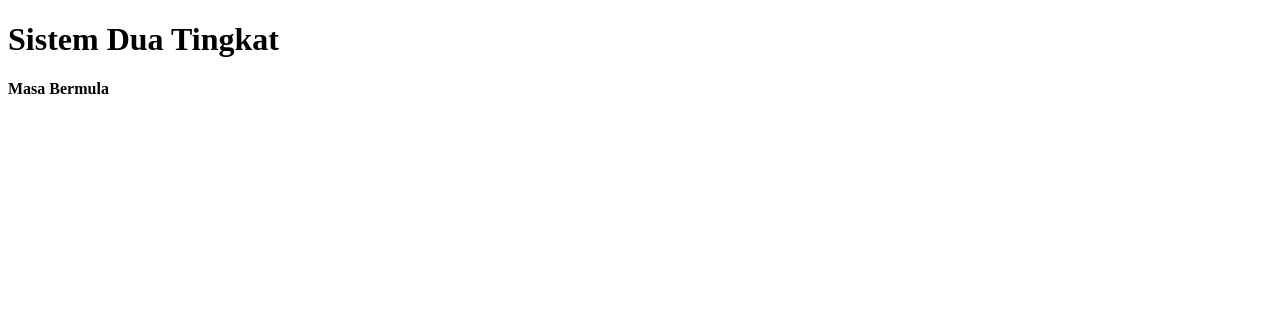
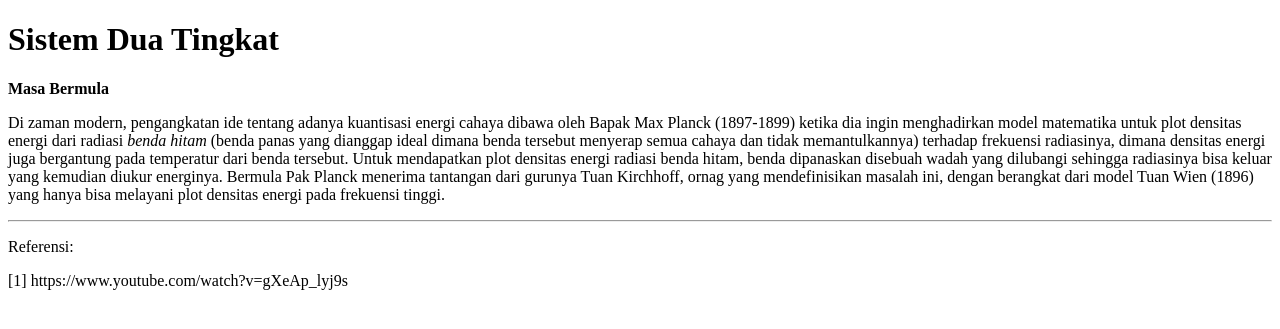
Before and after one commit to dangausuluah/dangausuluah.github.io, a Jekyll site: the page built from _posts/2025-08-26-SDT.md, in a window 1280 px wide. Shown: the top 329 px of the page. Built offline with Jekyll 4.4.1, drawn with Linux system fonts in a browser that asks for light colours; nearby versions of some CDN libraries; our own code applies the rules of GitHub Pages for plain Markdown files; a script that is not in the unit is left out; comment, search, counter and statistics services are not loaded.

Commit message:
Update 2025-08-26-SDT.md

```diff
--- a/_posts/2025-08-26-SDT.md
+++ b/_posts/2025-08-26-SDT.md
@@ -3,3 +3,10 @@ title: Sistem Dua Tingkat
 ---
 
 <b>Masa Bermula</b>
+
+Di zaman modern, pengangkatan ide tentang adanya kuantisasi energi cahaya dibawa oleh Bapak Max Planck (1897-1899) ketika dia ingin menghadirkan model matematika untuk plot densitas energi dari radiasi <em>benda hitam</em> (benda panas yang dianggap ideal dimana benda tersebut menyerap semua cahaya dan tidak memantulkannya) terhadap frekuensi radiasinya, dimana densitas energi juga bergantung pada temperatur dari benda tersebut. Untuk mendapatkan plot densitas energi radiasi benda hitam, benda dipanaskan disebuah wadah yang dilubangi sehingga radiasinya bisa keluar yang kemudian diukur energinya. Bermula Pak Planck menerima tantangan dari gurunya Tuan Kirchhoff, ornag yang mendefinisikan masalah ini, dengan berangkat dari model Tuan Wien (1896) yang hanya bisa melayani plot densitas energi pada frekuensi tinggi.
+
+___
+Referensi:
+
+[1] https://www.youtube.com/watch?v=gXeAp_lyj9s
```
